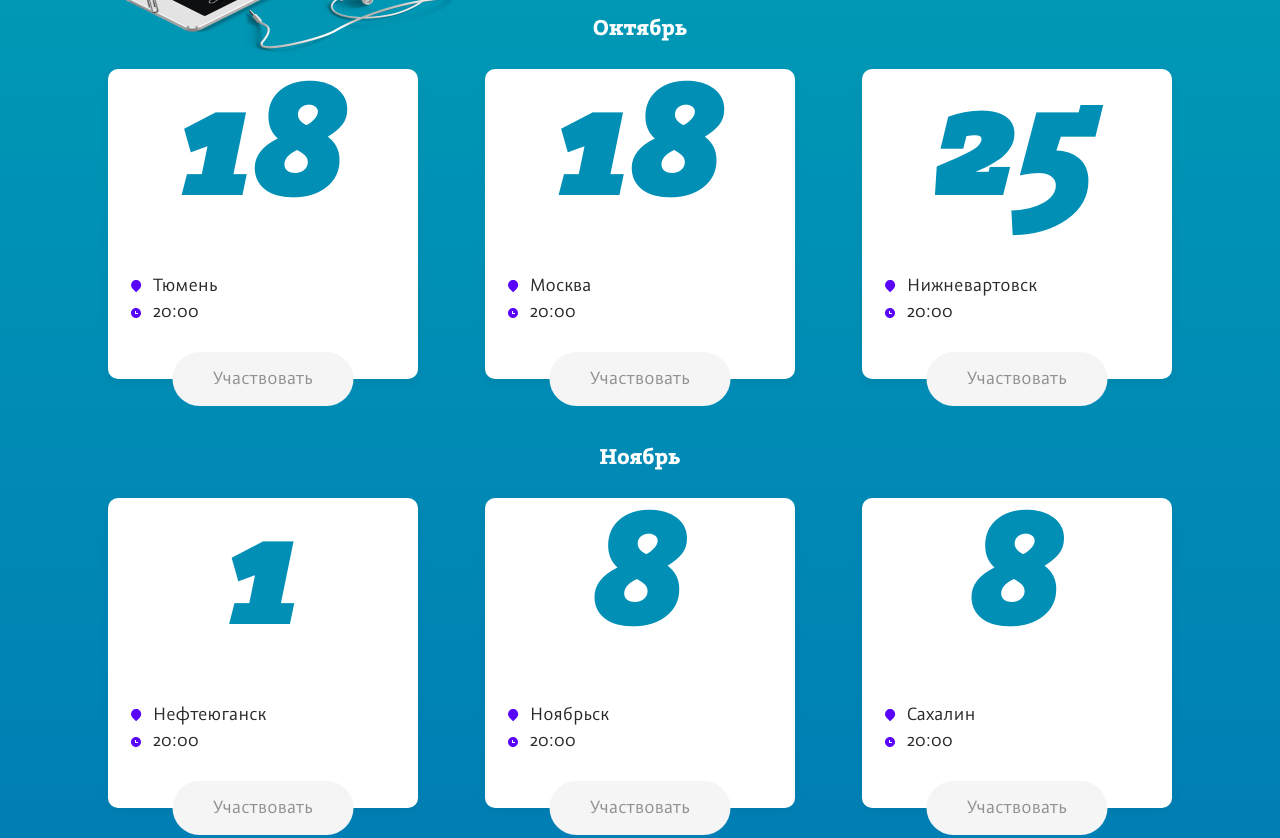
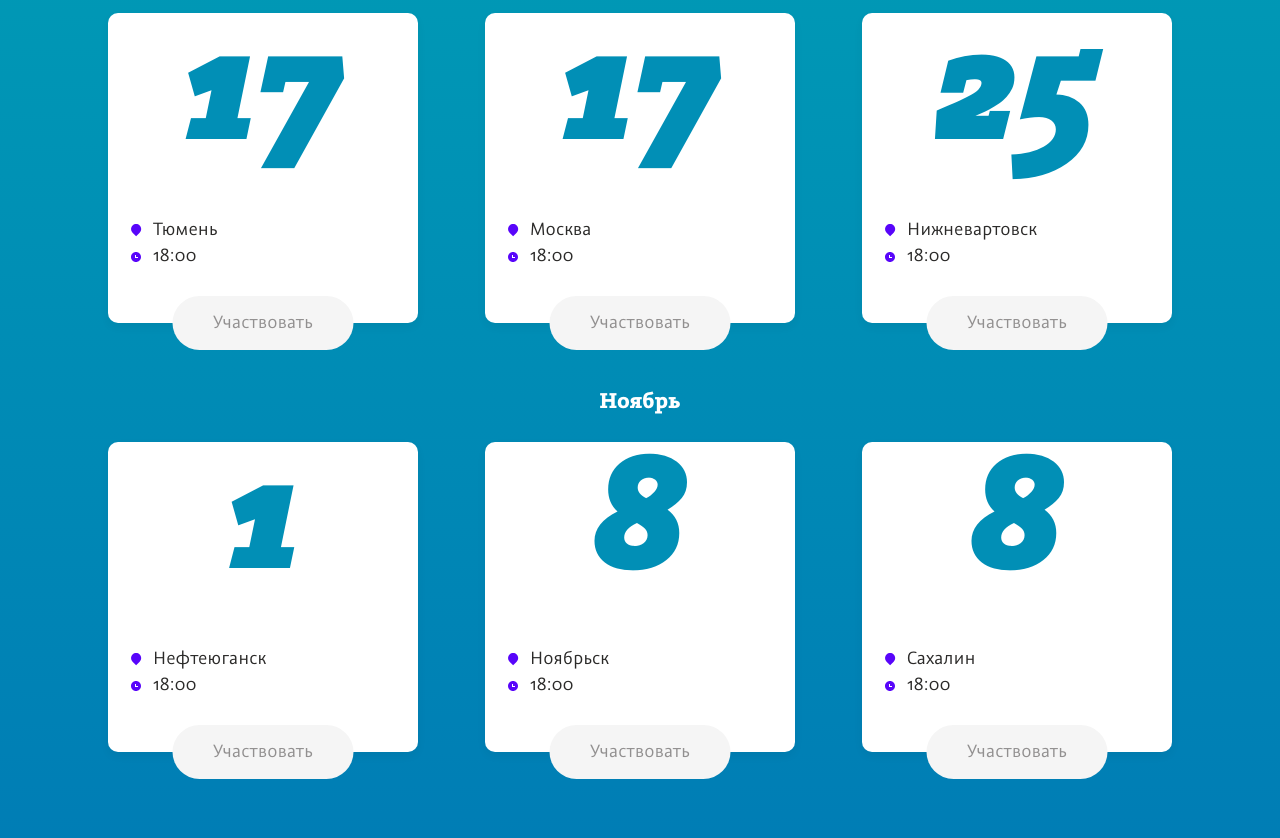
Before and after one commit to Heliken/baker2, a plain HTML site: page index.html in a window 1280 px wide. Shown: the part 596-1434 px from the top of the page. Drawn offline with Linux system fonts and the light colour scheme.

Commit message:
Изменения для публикации

```diff
--- a/index.html
+++ b/index.html
@@ -3,7 +3,7 @@
   <head>
     <meta charset="utf-8"/><!-- Google Tag Manager -->
     <script>(function(w,d,s,l,i){w[l]=w[l]||[];w[l].push({'gtm.start':new Date().getTime(),event:'gtm.js'});var f=d.getElementsByTagName(s)[0],j=d.createElement(s),dl=l!='dataLayer'?'&l='+l:'';j.async=true;j.src='https://www.googletagmanager.com/gtm.js?id='+i+dl;f.parentNode.insertBefore(j,f);})(window,document,'script','dataLayer','GTM-N3R5QZ');</script><!-- End Google Tag Manager -->
-    <title>Интеллектуальная олимпиада - «Мозгва» для Backer Hughes</title>
+    <title>Интеллектуальная олимпиада - «Мозгва» для Baker Hughes</title>
     <meta name="description" content="Что такое «Мозгва»? Это игра, в которой мы задаем вам вопросы на логику, эрудицию и интуицию, а вы на них отвечаете"/>
     <meta name="viewport" content="width=device-width, initial-scale=1.0, maximum-scale=1, user-scalable=no"/>
     <meta name="format-detection" content="telephone=no"/>
@@ -23,14 +23,14 @@
     <header class="header">
       <div class="container">
         <div class="header-wrap">
-          <div class="header-logo-wrap"><a class="header-logo header-logo_01" href="/"><img src="images/bh-logo.svg" alt=""/></a><a class="header-logo header-logo_02" href="/"><img src="images/mzgv-logo.svg" alt=""/></a></div>
+          <div class="header-logo-wrap"><a class="header-logo header-logo_01" href="/"><img src="images/bh-logo.svg" alt=""/></a><a class="header-logo header-logo_02" href="https://mozgva.com"><img src="images/mzgv-logo.svg" alt=""/></a></div>
           <div class="header-title">Интеллектуальная олимпиада</div><a class="button button_orange header-button" href="/test.html">Не смогу участвовать</a>
         </div>
       </div>
     </header>
     <div class="main">
       <div class="container">
-        <div class="main-title"><img class="main-title-img" src="images/title.svg" alt=""><img class="filler filler-01" src="images/filler-01.png" alt=""><img class="filler filler-02" src="images/filler-02.png" alt=""><img class="filler filler-03" src="images/filler-03.png" alt=""><img class="filler filler-04" src="images/filler-04.png" alt=""><img class="filler filler-05" src="images/filler-05.png" alt=""></div>
+        <div class="main-title"><img class="main-title-img" src="images/title-new.svg" alt=""><img class="filler filler-01" src="images/filler-01.png" alt=""><img class="filler filler-02" src="images/filler-02.png" alt=""><img class="filler filler-03" src="images/filler-03.png" alt=""><img class="filler filler-04" src="images/filler-04.png" alt=""><img class="filler filler-05" src="images/filler-05.png" alt=""></div>
         <div class="main-select select-wrap">
           <select name="select city">
             <option></option>
@@ -46,18 +46,18 @@
           <div class="main-games-month">Октябрь</div>
           <div class="main-games-wrap">
             <div class="main-games-unit main-games-unit_disabled" data-city="Тюмень">
-              <div class="main-games-unit-date">18</div>
+              <div class="main-games-unit-date">17</div>
               <div class="main-games-unit-info">
                 <div class="main-games-unit-info-unit main-games-unit-info-unit_place">Тюмень</div>
-                <div class="main-games-unit-info-unit main-games-unit-info-unit_time">20:00</div>
+                <div class="main-games-unit-info-unit main-games-unit-info-unit_time">18:00</div>
               </div>
               <div class="main-games-unit-button button button_orange register">Участвовать</div>
             </div>
             <div class="main-games-unit main-games-unit_disabled" data-city="Москва">
-              <div class="main-games-unit-date">18</div>
+              <div class="main-games-unit-date">17</div>
               <div class="main-games-unit-info">
                 <div class="main-games-unit-info-unit main-games-unit-info-unit_place">Москва</div>
-                <div class="main-games-unit-info-unit main-games-unit-info-unit_time">20:00</div>
+                <div class="main-games-unit-info-unit main-games-unit-info-unit_time">18:00</div>
               </div>
               <div class="main-games-unit-button button button_orange register">Участвовать</div>
             </div>
@@ -65,7 +65,7 @@
               <div class="main-games-unit-date">25</div>
               <div class="main-games-unit-info">
                 <div class="main-games-unit-info-unit main-games-unit-info-unit_place">Нижневартовск</div>
-                <div class="main-games-unit-info-unit main-games-unit-info-unit_time">20:00</div>
+                <div class="main-games-unit-info-unit main-games-unit-info-unit_time">18:00</div>
               </div>
               <div class="main-games-unit-button button button_orange register">Участвовать</div>
             </div>
@@ -76,7 +76,7 @@
               <div class="main-games-unit-date">1</div>
               <div class="main-games-unit-info">
                 <div class="main-games-unit-info-unit main-games-unit-info-unit_place">Нефтеюганск</div>
-                <div class="main-games-unit-info-unit main-games-unit-info-unit_time">20:00</div>
+                <div class="main-games-unit-info-unit main-games-unit-info-unit_time">18:00</div>
               </div>
               <div class="main-games-unit-button button button_orange register">Участвовать</div>
             </div>
@@ -84,7 +84,7 @@
               <div class="main-games-unit-date">8</div>
               <div class="main-games-unit-info">
                 <div class="main-games-unit-info-unit main-games-unit-info-unit_place">Ноябрьск</div>
-                <div class="main-games-unit-info-unit main-games-unit-info-unit_time">20:00</div>
+                <div class="main-games-unit-info-unit main-games-unit-info-unit_time">18:00</div>
               </div>
               <div class="main-games-unit-button button button_orange register">Участвовать</div>
             </div>
@@ -92,7 +92,7 @@
               <div class="main-games-unit-date">8</div>
               <div class="main-games-unit-info">
                 <div class="main-games-unit-info-unit main-games-unit-info-unit_place">Сахалин</div>
-                <div class="main-games-unit-info-unit main-games-unit-info-unit_time">20:00</div>
+                <div class="main-games-unit-info-unit main-games-unit-info-unit_time">18:00</div>
               </div>
               <div class="main-games-unit-button button button_orange register">Участвовать</div>
             </div>
```
Also changed, not shown: test.html (+2 -2 lines), images/title-new.svg (added), 4 other files.
